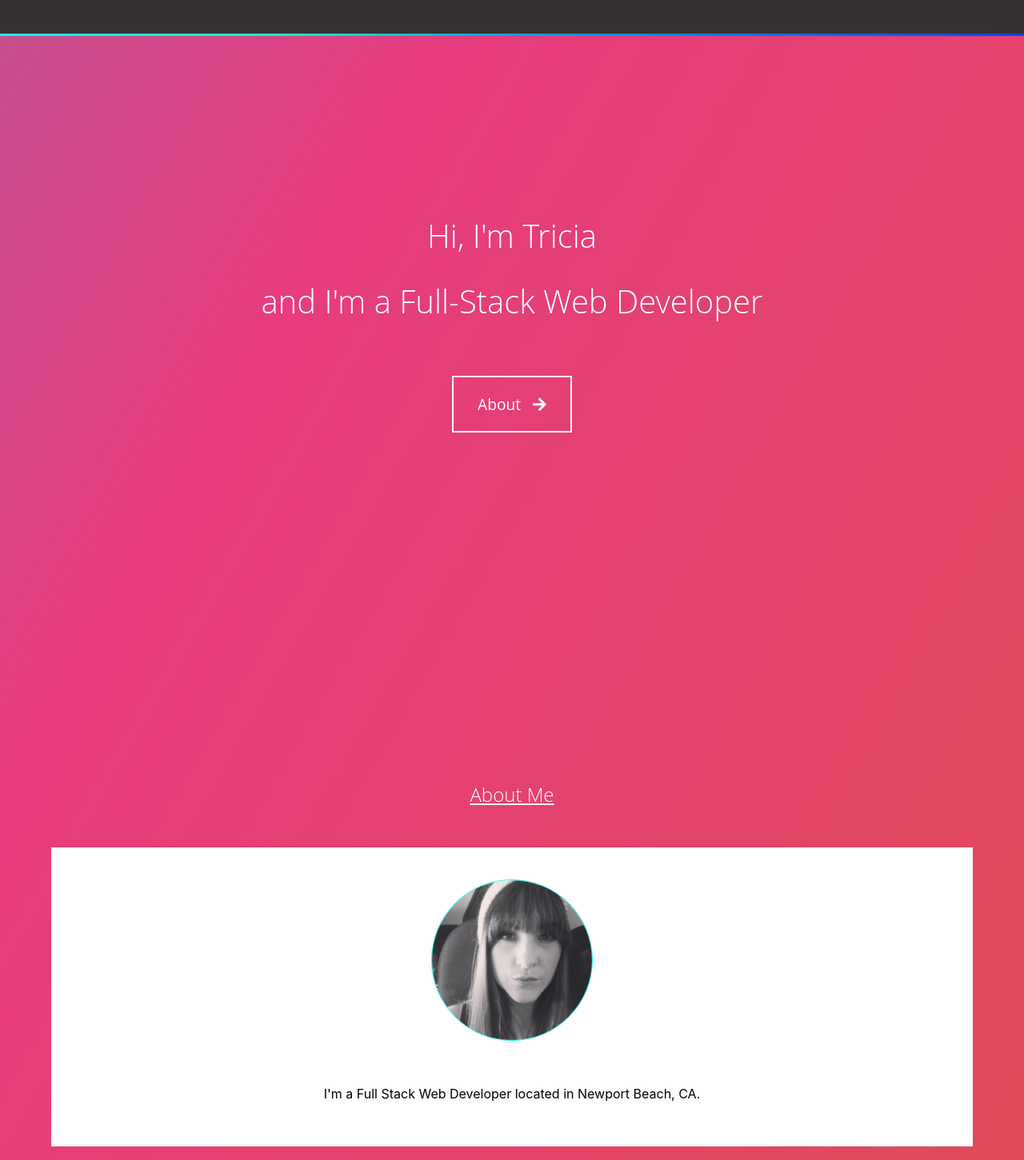
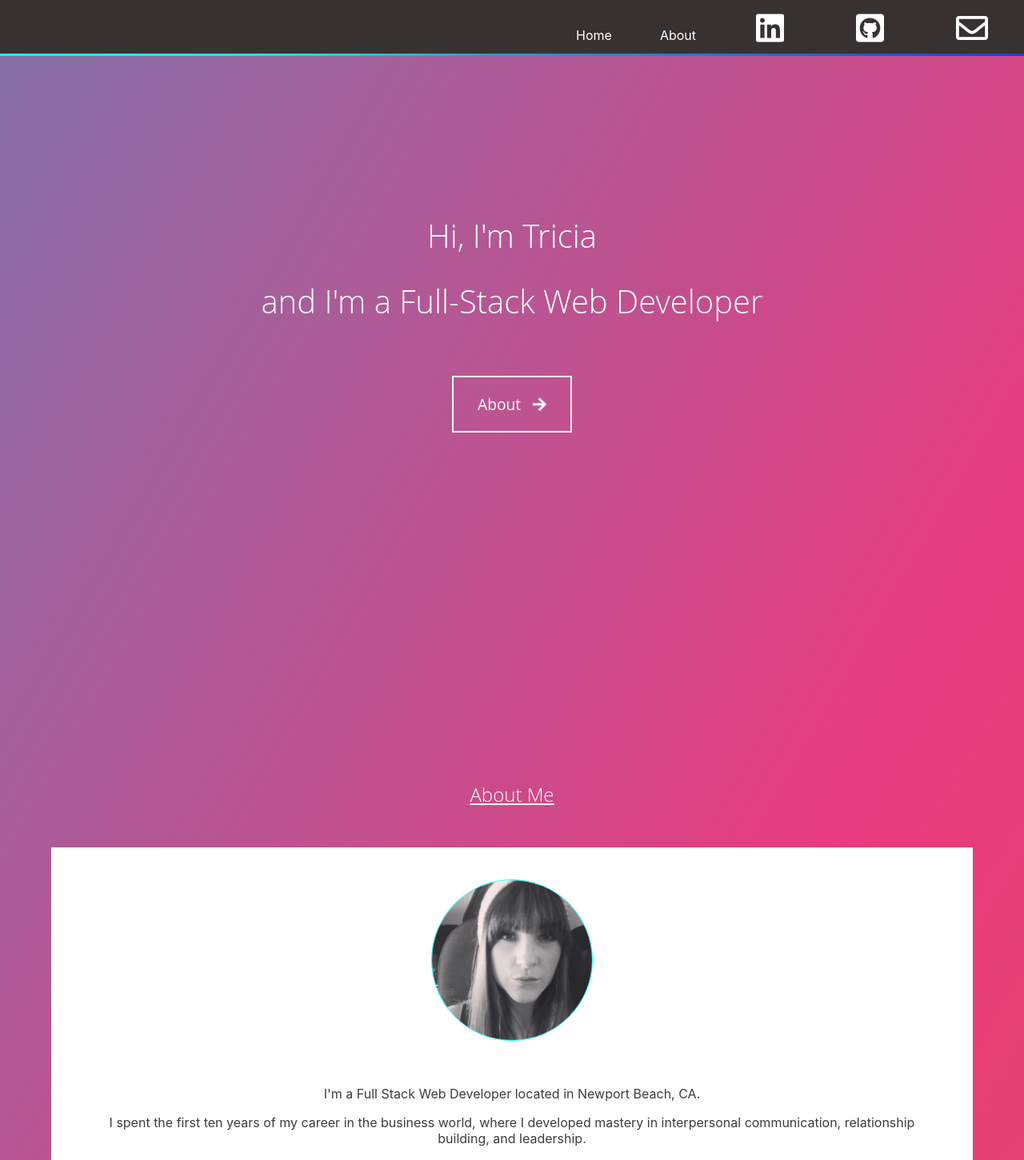
Before and after one commit to tricialeav/Portfolio, a React (Create React App) app: page /about in a window 1280 px wide. Shown: the top 1451 px of the page at 80% size. Built offline with nearby package versions, Linux system fonts and the light colour scheme; some icons are missing.

Commit message:
Added smooth scroll package

```diff
--- a/package.json
+++ b/package.json
@@ -6,8 +6,10 @@
     "node-sass": "^4.11.0",
     "react": "^16.8.6",
     "react-dom": "^16.8.6",
+    "react-reveal": "^1.2.2",
     "react-router-dom": "^5.0.0",
     "react-scripts": "2.1.8",
+    "react-scroll": "^1.7.11",
     "react-transition-group": "^2.9.0"
   },
   "scripts": {
--- a/src/App.js
+++ b/src/App.js
@@ -1,5 +1,7 @@
 import React, { Component } from 'react';
-import { BrowserRouter as Router, Route, Link, Switch, NavLink } from "react-router-dom";
+// import { BrowserRouter as Router, Route, Link, Switch, NavLink } from "react-router-dom";
+import * as Scroll from 'react-scroll';
+import { Link, Element , Events, animateScroll as scroll, scrollSpy, scroller } from 'react-scroll'
 import './App.scss';
 import Landing from './views/Landing/Landing';
 import About from './views/About/About';
--- a/src/App.scss
+++ b/src/App.scss
@@ -1,6 +1,10 @@
 html, body {
     height: 100%;
     width: 100%;
+}
+
+.app {
+    max-width: 2000px;
 }
 
 .divTitle {
--- a/src/components/navigation/navigation.js
+++ b/src/components/navigation/navigation.js
@@ -1,10 +1,15 @@
 import React, { Component } from 'react';
-import { BrowserRouter as Router, Route, Link, Switch, NavLink } from "react-router-dom";
+import { Link, animateScroll as scroll } from "react-scroll";
+// import { BrowserRouter as Router, Route, Link, Switch, NavLink } from "react-router-dom";
 import './navigation.scss'
 
 // TODO update navigation for scroll function
 
 export default class Navigation extends Component {
+    scrollToTop = () => {
+        scroll.scrollToTop();
+      };
+
     render() {
         return (
             <div className="navigation">
@@ -12,6 +17,25 @@ export default class Navigation extends Component {
                 <NavLink activeClassName='is-active' className='navigationLink' to='/about'>About</NavLink>
                 <NavLink activeClassName='is-active' className='navigationLink' to='/portfolio'>Portfolio</NavLink>
                 <NavLink activeClassName='is-active' className='navigationLink' to='/contact'>Contact</NavLink> */}
+                <Link
+                    activeClass="active"
+                    to="landing"
+                    spy={true}
+                    smooth={true}
+                    offset={-70}
+                    duration= {500}
+                >Home</Link>
+                <Link
+                    activeClass="active"
+                    to="about"
+                    spy={true}
+                    smooth={true}
+                    offset={-70}
+                    duration= {500}
+                >About</Link>
+                <a href='https://www.linkedin.com/in/tricia-leavitt/' target='_blank'><i className="fab fa-linkedin navigationLink"></i></a>
+                <a href='https://github.com/tricialeav' target='_blank'><i className="fab fa-github-square navigationLink"></i></a>
+                <a href="mailto:tricialeavittdevelopment@gmail.com?subject=Website Inquiry"><i className="far fa-envelope navigationLink"></i></a>
             </div>
         );
     }
--- a/src/components/navigation/navigation.scss
+++ b/src/components/navigation/navigation.scss
@@ -1,24 +1,28 @@
 .navigation {
-    display: grid;
-    grid-template-columns: repeat(auto-fit, minmax(150px, 1fr));
-    grid-template-rows: auto;
-    text-align: center;
+    // display: grid;
+    // grid-template-columns: repeat(auto-fit, minmax(150px, 1fr));
+    // grid-template-rows: auto;
+    text-align: right;
     background: rgb(55, 49, 49);
-    height: 45px;
+    height: 70px;
     width: 100vw;
-    // border: 3px solid rgb(13, 255, 198);
     border-bottom: none;
     position: fixed;
     z-index: 10;
     top: 0;
     overflow: hidden;
+    align-items: center;
+    a {
+        display: inline-block;
+        margin: auto 30px;
+    }
 }
 
 .navigation:after {
     content:"";
     background: -webkit-linear-gradient(left, rgb(13, 255, 239) 0%, rgb(19, 252, 198) 24%, rgb(19, 168, 213) 47%, rgb(8, 66, 255) 100%);
     display: block;
-    height:3px;
+    height: 3px;
     width: 100%;
     position: absolute;
     bottom: 0;
@@ -27,8 +31,10 @@
 .navigationLink {
     text-decoration: none;
     padding: 15px;
+    // margin-right: 20px;
     position: relative;
     color: rgb(255, 255, 255);
+    font-size: 40px;
 }
 
 .is-active {
--- a/src/components/portfolio/portfolio.js
+++ b/src/components/portfolio/portfolio.js
@@ -12,7 +12,7 @@ export default class Portfolio extends Component {
     render() {
         return (
             <div className="portfolio">
-            <Navigation />
+                <h1>Portfolio</h1>
             </div>
         );
     }
--- a/src/components/portfolio/portfolio.scss
+++ b/src/components/portfolio/portfolio.scss
@@ -1,7 +1,7 @@
-.blues {
-	width: 100vw;
-	height: 100vh;
-	color: #fff;
-	background: linear-gradient(-60deg, rgb(23, 96, 205), #23A6D5);
-	background-size: 100% 100%;
-}
+// .blues {
+// 	width: 100vw;
+// 	height: 100vh;
+// 	color: #fff;
+// 	background: linear-gradient(-60deg, rgb(23, 96, 205), #23A6D5);
+// 	background-size: 100% 100%;
+// }
--- a/src/views/About/About.js
+++ b/src/views/About/About.js
@@ -44,7 +44,10 @@ export default class About extends Component {
                             <img src={placeholder} alt='placeholder' id='profilePhoto' />
                             <div id='aboutText'>
                                 <p>I'm a Full Stack Web Developer located in Newport Beach, CA.</p>
-                                <p></p>
+                                <p>I spent the first ten years of my career in the business world, where I developed mastery in interpersonal communication, relationship building, and leadership.</p>
+                                <p>In late 2017, after having pursued front-end development as a hobby, I enrolled in University of California, Irvine Division of Continuing Education's Full-Stack Web Development Bootcamp. Since completing the program, I have worked as a Software Developer as well as a Freelancer.</p>
+                                <p>I am also the Cofounder of <a href='https://www.meetup.com/Whiteboard-Warriors/' className='inlineLinks'>Whiteboard Warriors Meetup Group</a>, located in Irvine, CA. Our purpose is to provide hands-on technical interview practice to developers of all skill levels in a fun and collaborative environment.</p>
+                                <p>In my free time, you will find me gardening, working on personal development projects, promoting the Meetup Group, and enjoying beautiful Southern California.</p>
                             </div>
                         </div>
                     </div>
--- a/src/views/About/About.scss
+++ b/src/views/About/About.scss
@@ -15,10 +15,6 @@ $green: rgb(11, 121, 73);
     width: 90vw;
     margin: 100px auto;
 
-    // #aboutMe {
-    //     background: $white;
-    // }
-
     .aboutColumns {
         margin: 50px auto;
 
@@ -27,11 +23,14 @@ $green: rgb(11, 121, 73);
             text-align: center;
             background: $white;
             padding: 20px;
-            // border: 2px solid rgb(8, 66, 255);
 
             #aboutText {
-                color: black;
+                color: rgb(60, 60, 60);
                 padding: 20px;
+
+                .inlineLinks {
+                    color: #e85a09;
+                }
             }
 
             #profilePhoto {
@@ -39,10 +38,6 @@ $green: rgb(11, 121, 73);
                 margin: 20px auto;
                 border-radius: 50%;
                 border: 1px solid rgb(13, 255, 239);
-                // box-shadow: 0 0 15px rgba(0,0,0,0.6);
-                // -moz-box-shadow: 0 0 15px rgba(0,0,0,0.6);
-                // -webkit-box-shadow: 0 0 15px rgba(0,0,0,0.6);
-                // -o-box-shadow: 0 0 15px rgba(0,0,0,0.6);
                 animation: shadow-pulse 1s infinite;
             }
         }
@@ -96,7 +91,7 @@ $green: rgb(11, 121, 73);
                     .flipCardBack {
                         transform: rotateY(180deg);
                         background: $white;
-                        color: rgb(8, 66, 255);
+                        color: rgb(60, 60, 60);
                         align-content: center;
                     }
                 }
--- a/src/views/Landing/Landing.js
+++ b/src/views/Landing/Landing.js
@@ -1,8 +1,12 @@
 import React, { Component } from 'react';
+import { Link, animateScroll as scroll } from "react-scroll";
 import './Landing.scss';
 import About from '../About/About'
 
 export default class Landing extends Component {
+  scrollToTop = () => {
+    scroll.scrollToTop();
+  };
   constructor(props) {
     super(props);
 
@@ -35,8 +39,18 @@ export default class Landing extends Component {
         <h1 className='landingText'>Hi, I'm Tricia</h1>
         <h1 className='landingText'>and I'm a Full-Stack Web Developer</h1>
         <div id='buttonDiv'>
-          <a href='#about'><button id='learnMoreButton' onMouseEnter={this.increaseSize} onMouseLeave={this.decreaseSize}>About &nbsp;&nbsp;<i className={this.state.increaseSize ? 'fas fa-arrow-right increaseSize' : 'fas fa-arrow-right'}></i></button></a>
-        </div>
+          <Link
+            activeClass="active"
+            to="about"
+            spy={true}
+            smooth={true}
+            offset={-70}
+            duration= {500}
+          >
+            <button id='learnMoreButton' onMouseEnter={this.increaseSize} onMouseLeave={this.decreaseSize}>About &nbsp;&nbsp;<i className={this.state.increaseSize ? 'fas fa-arrow-right increaseSize' : 'fas fa-arrow-right'}></i>
+            </button>
+          </Link>
+          </div>
       </div>
     );
   }
--- a/src/views/Landing/Landing.scss
+++ b/src/views/Landing/Landing.scss
@@ -16,7 +16,8 @@
 #buttonDiv {
     position: relative;
     top: 35%;
-    text-align: center;
+	text-align: center;
+	scroll-behavior: smooth;
 }
 
 #learnMoreButton {
```
Also changed, not shown: 1 other file (tests, documents, lock files or other folders).
